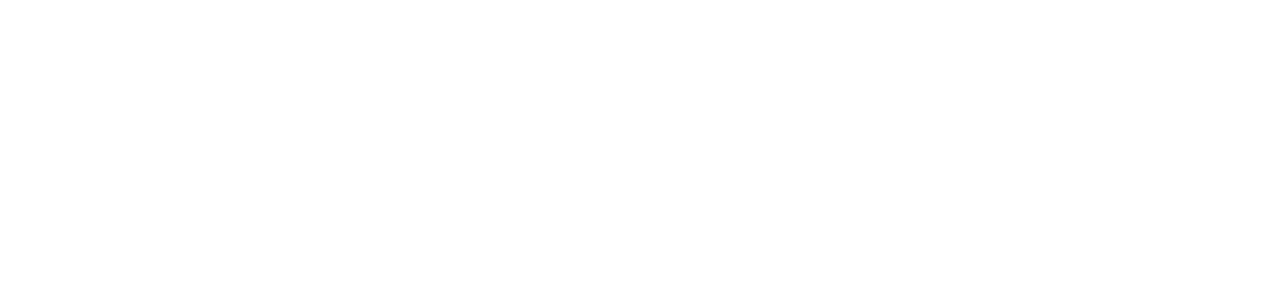
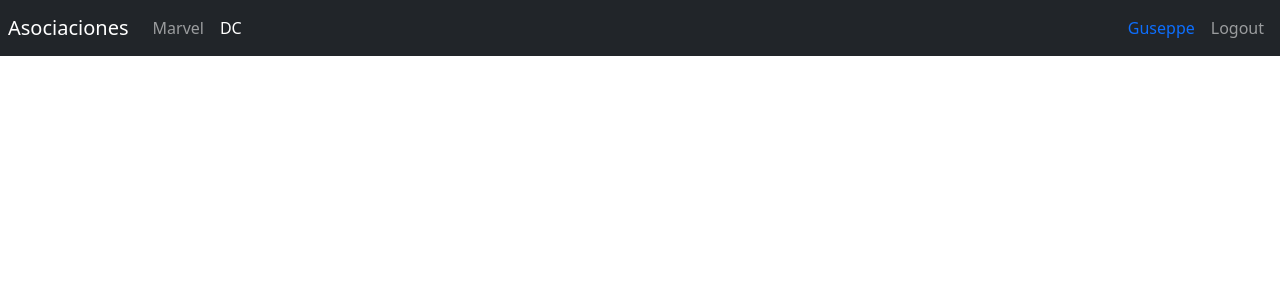
Before and after one commit to guseppe/07-heroes-spa2, a React (Vite) app: page /dc/dc/dc in a window 1280 px wide. Before the commit this address had no page. Shown: the top 300 px of the page. Built offline with nearby package versions, Linux system fonts and the light colour scheme.

Commit message:
navbar y item activo

```diff
--- a/package.json
+++ b/package.json
@@ -12,7 +12,8 @@
   "dependencies": {
     "react": "^19.0.0",
     "react-dom": "^19.0.0",
-    "react-router": "^7.2.0"
+    "react-router": "^7.2.0",
+    "react-router-dom": "^7.2.0"
   },
   "devDependencies": {
     "@eslint/js": "^9.19.0",
--- /dev/null
+++ b/src/auth/index.js
@@ -0,0 +1 @@
+export * from './pages'
--- /dev/null
+++ b/src/auth/pages/index.js
@@ -0,0 +1 @@
+export * from './LoginPage';
--- /dev/null
+++ b/src/heroes/index.js
@@ -0,0 +1 @@
+export * from './pages';
--- /dev/null
+++ b/src/heroes/pages/index.js
@@ -0,0 +1,2 @@
+export * from './DcPage';
+export * from './MarvelPage';
--- a/src/router/AppRouter.jsx
+++ b/src/router/AppRouter.jsx
@@ -1,12 +1,13 @@
 import { Navigate, Route, Routes } from "react-router"
-import { MarvelPage } from "../heroes/pages/MarvelPage"
-import { DcPage } from "../heroes/pages/DcPage"
-import { LoginPage } from "../auth/pages/LoginPage"
+import { LoginPage } from "../auth"
+import { MarvelPage, DcPage } from "../heroes"
+import { Navbar } from "../ui"
 
 
 export const AppRouter = () => {
   return (
     <>
+      <Navbar/>
       <Routes>
         <Route path='marvel' element={<MarvelPage/>} />
         <Route path='dc' element={<DcPage/>} />
--- /dev/null
+++ b/src/ui/components/Navbar.jsx
@@ -0,0 +1,46 @@
+import { Link, NavLink } from 'react-router-dom';
+
+
+export const Navbar = () => {
+    return (
+        <nav className="navbar navbar-expand-sm navbar-dark bg-dark p-2">
+
+            <Link
+                className="navbar-brand"
+                to="/"
+            >
+                Asociaciones
+            </Link>
+
+            <div className="navbar-collapse">
+                <div className="navbar-nav">
+
+                    <NavLink
+                        className={({ isActive }) => `nav-item nav-link ${isActive ? 'active' : ''}`}
+                        to="/marvel"
+                    >
+                        Marvel
+                    </NavLink>
+
+                    <NavLink
+                         className={({ isActive }) => `nav-item nav-link ${isActive ? 'active' : ''}`}
+                        to="/dc"
+                    >
+                        DC
+                    </NavLink>
+                </div>
+            </div>
+
+            <div className="navbar-collapse collapse w-100 order-3 dual-collapse2 d-flex justify-content-end">
+                <ul className="navbar-nav ml-auto">
+                    <span className='nav-link nav-item text-primary'>
+                        Guseppe
+                    </span>
+                    <button className='nav-link nav-item btn'>
+                        Logout
+                    </button>
+                </ul>
+            </div>
+        </nav>
+    )
+}
--- /dev/null
+++ b/src/ui/components/index.js
@@ -0,0 +1 @@
+export * from './Navbar';
--- /dev/null
+++ b/src/ui/index.js
@@ -0,0 +1 @@
+export * from './components';
```
Also changed, not shown: 2 other files (tests, documents, lock files or other folders).
